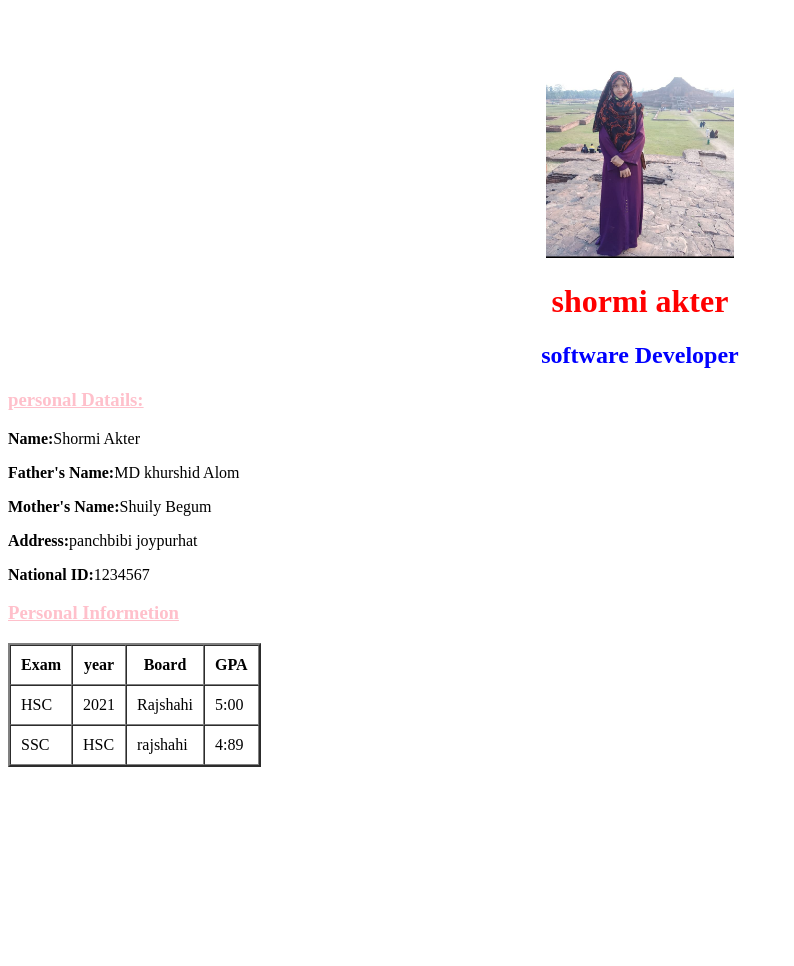
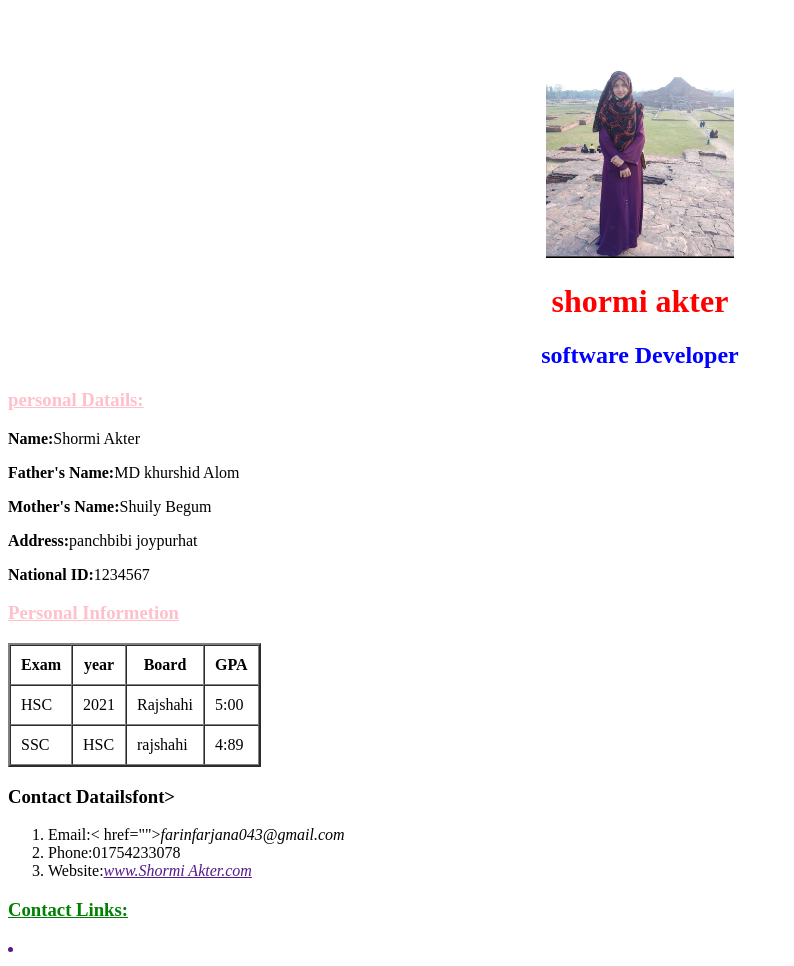
Before and after one commit to farjanafarin/shormi, a plain HTML site: page index.html in a window 1280 px wide. Shown: the whole page, without its empty margins (0-794 px from the left). Before the commit the page ends 800 px from the top, so only its background shows below. Drawn offline with Linux system fonts and the light colour scheme.

Commit message:
Update index.html

```diff
--- a/index.html
+++ b/index.html
@@ -41,6 +41,16 @@
     <td>rajshahi</td>
     <td>4:89</td>
 </tr>
+</table>
+    <h3><font colour="green">Contact Datails</font>font></h3>
+    <ol start="1">
+        <li>Email:< href=""><i>farinfarjana043@gmail.com</i></li>
+        <li>Phone:01754233078</li>
+        <li>Website:<a href=""><i>www.Shormi Akter.com</i></li>
+    </ol>
+    <h3><font color="green"><u>Contact Links:</u></font></h3>
+</ol type="A">
+        <li></li>
 </body>
 
 
```
